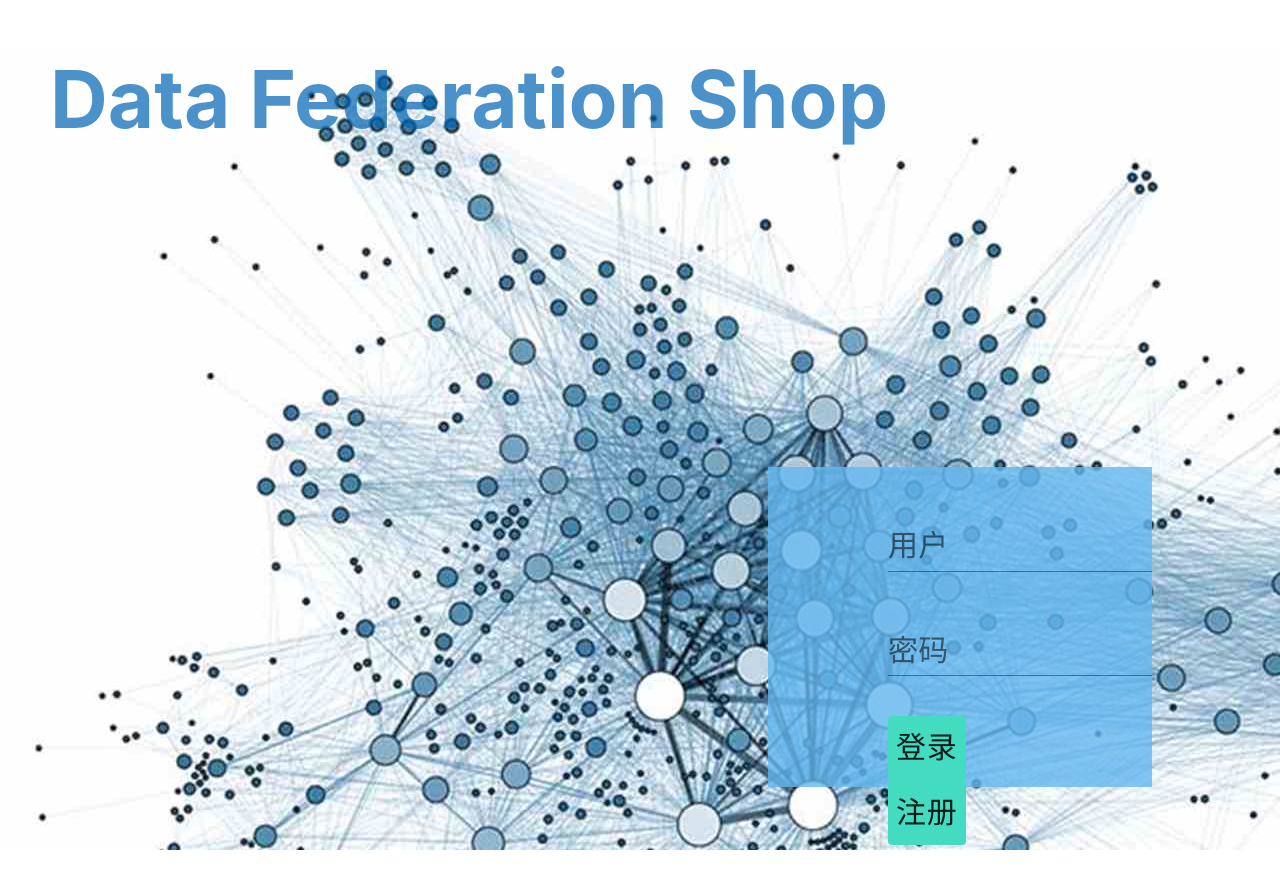
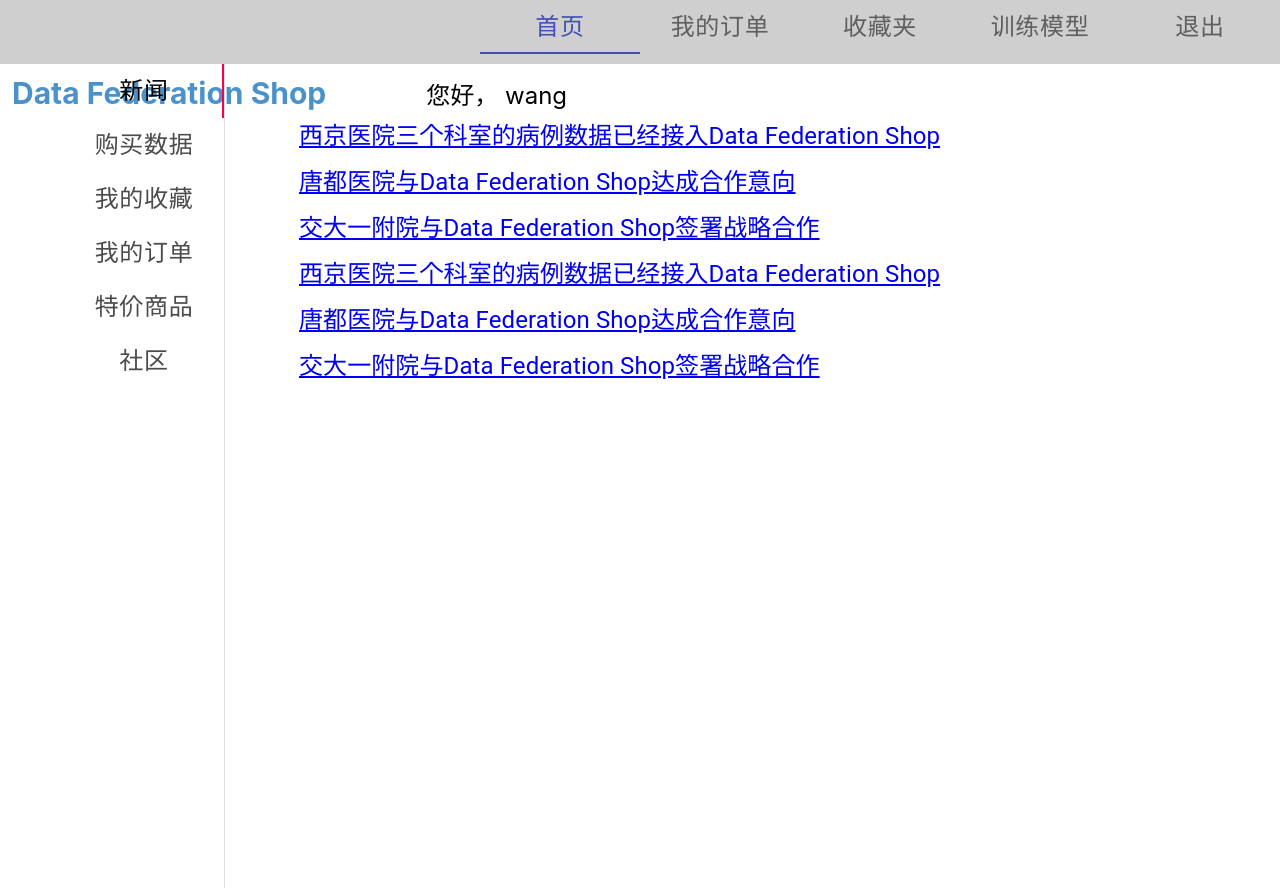
Before and after one commit to Alphia/dfWeb, a React (Create React App) app: page / in a window 1280 px wide. Shown: the top 888 px of the page. Before the commit the page ends 850 px from the top, so only its background shows below. Built offline with nearby package versions, Linux system fonts and the light colour scheme.

Commit message:
add new header

```diff
--- a/package.json
+++ b/package.json
@@ -14,7 +14,8 @@
     "react-draggable": "^3.3.0",
     "react-router": "^5.1.2",
     "react-scripts": "^3.2.0",
-    "react-select": "^3.0.8"
+    "react-select": "^3.0.8",
+    "classnames": "latest"
   },
   "scripts": {
     "start": "react-scripts start",
--- a/src/css/index.css
+++ b/src/css/index.css
@@ -3,6 +3,7 @@
   height: 100%;
   margin: 0;
   padding: 0;
+  font-size: 10px;
   font-family: -apple-system, BlinkMacSystemFont, "Segoe UI", "Roboto", "Oxygen",
     "Ubuntu", "Cantarell", "Fira Sans", "Droid Sans", "Helvetica Neue",
     sans-serif;
--- a/src/js/App.js
+++ b/src/js/App.js
@@ -8,7 +8,7 @@
     constructor(props, context) {
         super(props, context);
         this.state = {
-            isStranger: true,
+            isStranger: false,
             userName: "wang",
         }
     }
--- /dev/null
+++ b/src/js/Header.js
@@ -0,0 +1,94 @@
+import React from "react";
+import withStyles from "@material-ui/core/styles/withStyles";
+import Tabs from "@material-ui/core/Tabs";
+import Tab from "@material-ui/core/Tab";
+import cls from 'classnames';
+
+const styles = {
+    back: {
+        backgroundColor: 'rgba(188,187,189,0.7)',
+    },
+    banner: {
+        margin: '0 0 0 0',
+        height: '6.4rem',
+        '& $right': {
+            float: 'right',
+            display: 'block',
+            '& button': {
+                fontSize: '2.4rem'
+            }
+        },
+        '& $left': {
+            display: 'inline-block',
+            padding: '1.1rem 1.2rem',
+            height: '6.4rem',
+            '& p': {
+                display: 'inline-block',
+                fontSize: '2.4rem',
+                margin: '0 0 0 10rem',
+            },
+            '& h2': {
+                display: 'inline-block',
+                margin: '0 0 0 0',
+                fontSize: '3rem',
+                color: 'rgb(0,100,180,0.7)'
+            },
+        }
+    },
+    right: {},
+    left: {},
+    divider: {
+        height: 30,
+        borderBottom: '0.2rem solid black',
+        marginBottom: '4.5rem'
+    }
+};
+
+class Header extends React.Component {
+
+    constructor(props, context) {
+        super(props, context);
+        this.state = {
+            userName: this.props.userName,
+            value: 0
+        }
+    }
+
+    handleChange = (event, newValue) => {
+        console.log("newValue:", newValue);
+        this.setState({value: newValue});
+        this.props.onTabChange(newValue);
+    };
+
+    render() {
+        const {classes} = this.props;
+        console.log(classes);
+        return (
+            <div className={cls(classes.banner, classes.back)}>
+                <div className={cls(classes.banner, classes.right)}>
+                    <Tabs
+                        value={this.state.value}
+                        onChange={this.handleChange}
+                        indicatorColor="primary"
+                        textColor="primary"
+                        centered
+                    >
+                        <Tab label="首页"/>
+                        <Tab label="我的订单"/>
+                        <Tab label="收藏夹"/>
+                        <Tab label="训练模型"/>
+                        <Tab label="退出" onClick={this.props.logoutHandler}/>
+                    </Tabs>
+
+                </div>
+                <div className={cls(classes.banner, classes.left)}>
+                    <h2 className={classes.title}>Data Federation Shop </h2>
+                    <p>您好，&nbsp;{this.state.userName}</p>
+                </div>
+            </div>
+        )
+    }
+}
+
+
+export default withStyles(styles)(Header);
--- a/src/js/Main.js
+++ b/src/js/Main.js
@@ -1,46 +1,6 @@
 import React from "react";
 import VerticalTabs from "./VerticalTabs";
-import LogonPic from "../pic/logon.jpg";
-import withStyles from "@material-ui/core/styles/withStyles";
-
-const styles = {
-    banner: {
-        margin: '0 0 0 50px',
-        fontSize: '30px',
-    },
-    bannerRight: {
-        float: 'right',
-        display: 'block'
-    },
-    bannerP: {
-        display: 'inline-block',
-        margin: '30px 30px',
-        cursor: 'pointer',
-    },
-    bannerName: {
-        color: 'rgb(0,100,180,0.7)',
-        display: 'inline-block',
-    },
-    background: {
-        height: '100%',
-        backgroundImage: `url(${LogonPic})`,
-        opacity: '0.2',
-        width: '100%',
-        position: 'absolute',
-        right: 0,
-        zIndex: -1,
-    },
-    bannerTitle: {
-        margin: '50px 0 0 0',
-        fontSize: '80px',
-        color: 'rgb(0,100,180,0.7)'
-    },
-    divider: {
-        height: 30,
-        borderBottom: '2px solid',
-        marginBottom: '45px'
-    }
-};
+import Header from "./Header";
 
 class Main extends React.Component {
 
@@ -51,22 +11,14 @@
         }
     }
 
+    handleTabChange = (value) =>{
+        return value;
+    };
+
     render() {
-        const {classes} = this.props;
         return (
             <div>
-                <div className={classes.background}/>
-                <div className={classes.banner}>
-                    <div className={classes.bannerRight}>
-                        <p className={classes.bannerP}>您好，&nbsp;
-                            <b className={classes.bannerName}>{this.state.userName}</b>
-                        </p>
-                        <p className={classes.bannerP} onClick={this.props.logoutHandler}>登出</p>
-                    </div>
-                    <h2 className={classes.bannerTitle}>Data Federation Shop </h2>
-                </div>
-
-                <div className={classes.divider}></div>
+                <Header userName={this.state.userName} onTabChange={this.handleTabChange}/>
                 <VerticalTabs/>
             </div>
         )
@@ -74,4 +26,4 @@
 }
 
 
-export default withStyles(styles)(Main);
+export default Main;
```
